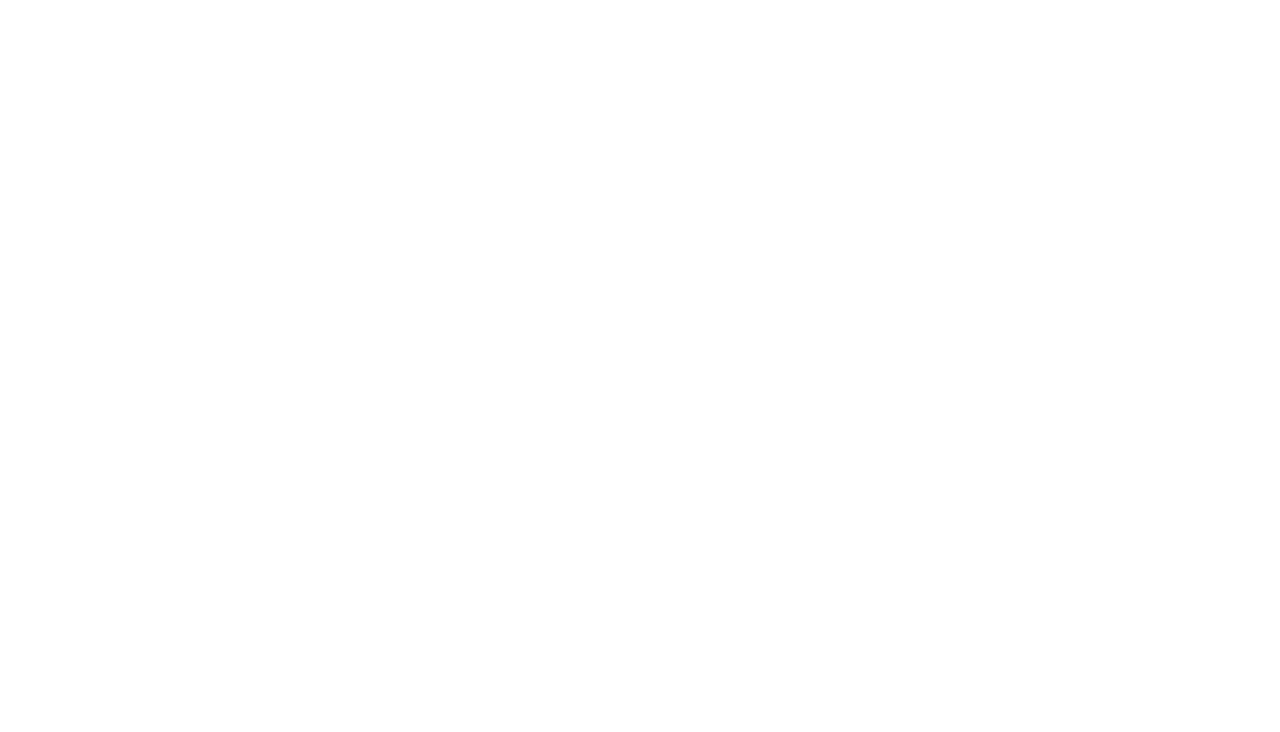
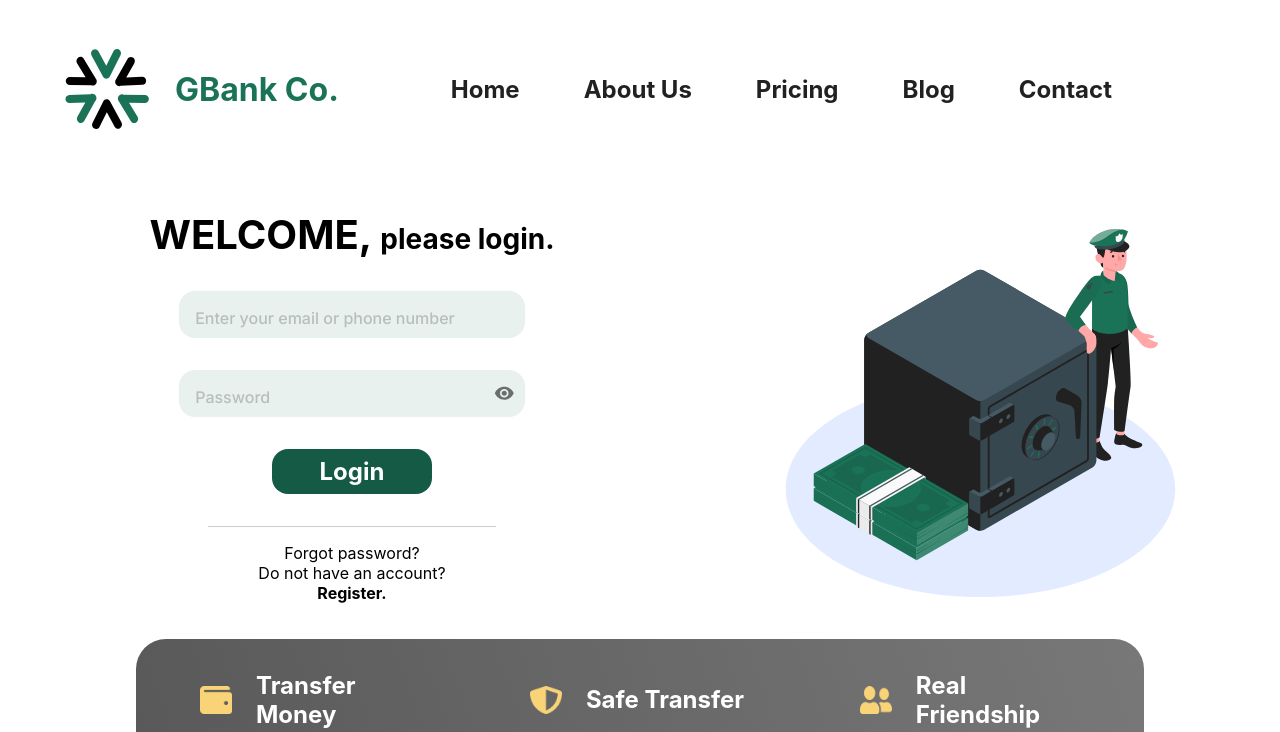
Before and after one commit to phuongtruongtdt/clag-vn-2022, a React (Create React App) app in the folder frontend/: page /login in a window 1280 px wide. Before the commit this address had no page. Shown: the top 732 px of the page. Built offline with nearby package versions, Linux system fonts and the light colour scheme.

Commit message:
fe: add Login page

```diff
--- a/frontend/src/App.tsx
+++ b/frontend/src/App.tsx
@@ -1,11 +1,13 @@
 import './App.css';
 import { Route, Routes } from 'react-router-dom';
 import HomePage from './pages/HomePage';
+import LoginPage from './pages/LoginPage';
 
 export const App = () => {
   return (
     <Routes>
       <Route path='/' element={<HomePage />} />
+      <Route path='/login' element={<LoginPage />} />
     </Routes>
   );
 };
--- a/frontend/src/components/Banner/index.tsx
+++ b/frontend/src/components/Banner/index.tsx
@@ -1,6 +1,6 @@
 import { Grid } from '@mui/material';
-import PlayCircleIcon from '@mui/icons-material/PlayCircle';
-import { StyledButton, StyledIcon, StyledImage, StyledTitle } from './style';
+import { StyledImage } from '../styles';
+import { StyledButton, StyledIcon, StyledTitle } from './style';
 
 const Banner = () => {
   return (
--- a/frontend/src/components/Banner/style.ts
+++ b/frontend/src/components/Banner/style.ts
@@ -23,9 +23,3 @@
   color: theme.color.yellow,
   fontSize: '2.5rem',
 }));
-
-export const StyledImage = styled('img')({
-  display: 'block',
-  width: '80%',
-  marginLeft: 'auto',
-});
--- a/frontend/src/components/Header/index.tsx
+++ b/frontend/src/components/Header/index.tsx
@@ -1,26 +1,51 @@
+import { StyledButton } from '../styles';
+import {
+  StyledContainer,
+  StyledLink,
+  StyledList,
+  StyledListItem,
+  StyledLogo,
+  StyledTitle,
+} from './style';
 
-import { StyledButton, StyledContainer, StyledLink, StyledList, StyledListItem, StyledLogo, StyledTitle } from './style'
-
-const Header = () => {
+interface HeaderProps {
+  isHomePage?: boolean;
+}
+const Header = (props: HeaderProps) => {
+  const { isHomePage } = props;
   return (
-    <StyledContainer>
+    <StyledContainer justify={isHomePage}>
       <StyledLogo href='/'>
-            <img src={process.env.PUBLIC_URL + "/img/logo.svg"}/>
+        <img src={process.env.PUBLIC_URL + '/img/logo.svg'} />
         <StyledTitle>GBank Co.</StyledTitle>
       </StyledLogo>
       <StyledList>
-            <StyledListItem><StyledLink href="#">Home</StyledLink></StyledListItem>
-            <StyledListItem><StyledLink href="#">About Us</StyledLink></StyledListItem>
-            <StyledListItem><StyledLink href="#">Pricing</StyledLink></StyledListItem>
-            <StyledListItem><StyledLink href="#">Blog</StyledLink></StyledListItem>
-            <StyledListItem><StyledLink href="#">Contact</StyledLink></StyledListItem>
+        <StyledListItem>
+          <StyledLink href='#'>Home</StyledLink>
+        </StyledListItem>
+        <StyledListItem>
+          <StyledLink href='#'>About Us</StyledLink>
+        </StyledListItem>
+        <StyledListItem>
+          <StyledLink href='#'>Pricing</StyledLink>
+        </StyledListItem>
+        <StyledListItem>
+          <StyledLink href='#'>Blog</StyledLink>
+        </StyledListItem>
+        <StyledListItem>
+          <StyledLink href='#'>Contact</StyledLink>
+        </StyledListItem>
       </StyledList>
+      {isHomePage && (
         <div>
-            <StyledButton isPrimary>Login</StyledButton>
-            <StyledButton>Register</StyledButton>
+          <StyledButton isPrimary href='/login'>
+            Login
+          </StyledButton>
+          <StyledButton href='/register'>Register</StyledButton>
         </div>
+      )}
     </StyledContainer>
-  )
-}
+  );
+};
 
-export default Header
+export default Header;
--- a/frontend/src/components/Header/style.ts
+++ b/frontend/src/components/Header/style.ts
@@ -1,9 +1,9 @@
 import { styled } from '@mui/material';
-export const StyledContainer = styled('div')({
-  display: 'flex',
-  justifyContent: 'space-between',
-  alignItems: 'center',
-});
+export const StyledContainer = styled('div')<{ justify?: boolean }>`
+  display: flex;
+  justify-content: ${(props) => (props.justify ? 'space-between' : 'none')};
+  align-items: center;
+`;
 export const StyledLogo = styled('a')({
   display: 'flex',
   alignItems: 'center',
@@ -13,10 +13,11 @@
   },
 });
 
-export const StyledList = styled('ul')({
-  display: 'inline-flex',
-  listStyle: 'none',
-});
+export const StyledList = styled('ul')<{ flex?: boolean }>`
+  display: inline-flex;
+  list-style: none;
+  margin-left: ${(props) => (props.flex ? '0' : '5rem')};
+`;
 
 export const StyledListItem = styled('li')(({ theme }) => ({
   margin: '0 2rem',
@@ -30,17 +31,6 @@
   textDecoration: 'none',
 }));
 
-export const StyledButton = styled('button')<{ isPrimary?: boolean }>`
-  color: ${(props) => (props.isPrimary ? '#1b7357' : '#fff')};
-  background: ${(props) => (props.isPrimary ? 'transparent' : '#1b7357')};
-  margin-right: ${(props) => (props.isPrimary ? '0.25rem' : '0')};
-  padding: ${(props) => (props.isPrimary ? '0.75rem 2.25rem' : '1rem 2.25rem')};
-  border-radius: 2rem;
-  font-size: 1.5rem;
-  font-weight: bold;
-  border: ${(props) => (props.isPrimary ? '4px solid #1b7357' : 'none')};
-`;
-
 export const StyledTitle = styled('span')(({ theme }) => ({
   color: theme.color.primary,
   fontWeight: theme.typography.fontWeightBold,
--- /dev/null
+++ b/frontend/src/components/styles.ts
@@ -0,0 +1,23 @@
+import { styled } from '@mui/material';
+
+export const PageContainer = styled('div')({
+  padding: '3rem 4rem',
+});
+
+export const StyledImage = styled('img')({
+  display: 'block',
+  width: '80%',
+  marginLeft: 'auto',
+});
+
+export const StyledButton = styled('a')<{ isPrimary?: boolean }>`
+  color: ${(props) => (props.isPrimary ? '#1b7357' : '#fff')};
+  background: ${(props) => (props.isPrimary ? 'transparent' : '#1b7357')};
+  margin-right: ${(props) => (props.isPrimary ? '0.25rem' : '0')};
+  padding: ${(props) => (props.isPrimary ? '0.75rem 2.25rem' : '1rem 2.25rem')};
+  border-radius: 2rem;
+  font-size: 1.5rem;
+  font-weight: bold;
+  text-decoration: none;
+  border: ${(props) => (props.isPrimary ? '4px solid #1b7357' : 'none')};
+`;
--- a/frontend/src/pages/HomePage/index.tsx
+++ b/frontend/src/pages/HomePage/index.tsx
@@ -2,14 +2,15 @@
 import Banner from '../../components/Banner';
 import Feature from '../../components/Feature';
 import Header from '../../components/Header';
+import { PageContainer } from '../../components/styles';
 
 const HomePage = () => {
   return (
-    <div style={{ padding: '3rem 4rem' }}>
-      <Header />
+    <PageContainer>
+      <Header isHomePage />
       <Banner />
       <Feature />
-    </div>
+    </PageContainer>
   );
 };
 
--- /dev/null
+++ b/frontend/src/pages/LoginPage/index.tsx
@@ -0,0 +1,120 @@
+import {
+  FormControl,
+  Grid,
+  IconButton,
+  InputAdornment,
+  InputLabel,
+  OutlinedInput,
+} from '@mui/material';
+import Visibility from '@mui/icons-material/Visibility';
+import VisibilityOff from '@mui/icons-material/VisibilityOff';
+import Feature from '../../components/Feature';
+import Header from '../../components/Header';
+import {
+  PageContainer,
+  StyledButton,
+  StyledImage,
+} from '../../components/styles';
+import { useState } from 'react';
+import {
+  StyledIconButton,
+  StyledInput,
+  StyledLabel,
+  StyledLink,
+  StyledLinkContainer,
+  StyledLoginButton,
+  StyledTitle,
+} from './style';
+
+interface State {
+  password: string;
+  username: string;
+  showPassword: boolean;
+}
+
+const LoginPage = () => {
+  const [values, setValues] = useState<State>({
+    password: '',
+    username: '',
+    showPassword: false,
+  });
+
+  const handleChange =
+    (prop: keyof State) => (event: React.ChangeEvent<HTMLInputElement>) => {
+      setValues({ ...values, [prop]: event.target.value });
+    };
+
+  const handleClickShowPassword = () => {
+    setValues({
+      ...values,
+      showPassword: !values.showPassword,
+    });
+  };
+
+  const handleMouseDownPassword = (
+    event: React.MouseEvent<HTMLButtonElement>
+  ) => {
+    event.preventDefault();
+  };
+
+  return (
+    <PageContainer>
+      <Header />
+      <Grid container style={{ marginTop: '3rem' }}>
+        <Grid xs={6} style={{ textAlign: 'center' }}>
+          <StyledTitle>
+            <span style={{ fontSize: '2.5rem' }}>WELCOME, </span>
+            please login.
+          </StyledTitle>
+          <FormControl style={{ width: '60%' }}>
+            <StyledInput
+              id='email'
+              placeholder='Enter your email or phone number'
+              type={'text'}
+              value={values.username}
+              onChange={handleChange('username')}
+            />
+          </FormControl>
+          <FormControl style={{ width: '60%', marginTop: '2rem' }}>
+            <StyledInput
+              id='adornment-password'
+              placeholder='Password'
+              type={values.showPassword ? 'text' : 'password'}
+              value={values.password}
+              onChange={handleChange('password')}
+              endAdornment={
+                <InputAdornment position='end'>
+                  <StyledIconButton
+                    aria-label='toggle password visibility'
+                    onClick={handleClickShowPassword}
+                    onMouseDown={handleMouseDownPassword}
+                    edge='end'
+                  >
+                    {values.showPassword ? <VisibilityOff /> : <Visibility />}
+                  </StyledIconButton>
+                </InputAdornment>
+              }
+              label='Password'
+            />
+          </FormControl>
+          <StyledLoginButton>Login</StyledLoginButton>
+          <StyledLinkContainer>
+            <StyledLink href='/forgot-password'>Forgot password?</StyledLink>
+            <p>
+              Do not have an account?{' '}
+              <StyledLink style={{ fontWeight: 'bold' }} href='/register'>
+                Register.
+              </StyledLink>
+            </p>
+          </StyledLinkContainer>
+        </Grid>
+        <Grid xs={6}>
+          <StyledImage src={process.env.PUBLIC_URL + '/img/banner.svg'} />
+        </Grid>
+      </Grid>
+      <Feature />
+    </PageContainer>
+  );
+};
+
+export default LoginPage;
--- /dev/null
+++ b/frontend/src/pages/LoginPage/style.ts
@@ -0,0 +1,68 @@
+import { IconButton, InputLabel, OutlinedInput, styled } from '@mui/material';
+import { StyledButton } from '../../components/styles';
+
+export const StyledTitle = styled('p')(({ theme }) => ({
+  fontWeight: theme.typography.fontWeightBold,
+  color: theme.color.black,
+  fontSize: '1.75rem',
+  margin: '2rem 0',
+}));
+
+export const StyledInput = styled(OutlinedInput)(({ theme }) => ({
+  borderRadius: '1rem',
+  backgroundColor: theme.color.green_light,
+  '& > fieldset': {
+    border: '0',
+  },
+  '& > input': {
+    padding: '1rem 1rem 0.5rem 1rem',
+    color: 'rgba(0, 0, 0, 0.5)',
+    fontWeight: '500',
+    fontSize: '1rem',
+    '&:-internal-autofill-selected': {
+      backgroundColor: `${theme.color.green_light}!important`,
+    },
+    '&:focus': {
+      color: theme.color.black,
+    },
+  },
+}));
+
+export const StyledLabel = styled(InputLabel)(({ theme }) => ({
+  color: 'rgba(0, 0, 0, 0.3)',
+  fontWeight: '300',
+  fontSize: '1.25rem',
+  padding: '0 1rem',
+}));
+
+export const StyledIconButton = styled(IconButton)(({ theme }) => ({
+  '& svg': {
+    width: '0.5em',
+    height: '0.5em',
+  },
+}));
+
+export const StyledLoginButton = styled(StyledButton)(({ theme }) => ({
+  display: 'block',
+  width: '10rem',
+  margin: '0 auto',
+  background: theme.color.green_bold,
+  borderRadius: '1rem',
+  marginTop: '2rem',
+  padding: '0.5rem 2.25rem',
+  '&:hover': {
+    cursor: 'pointer',
+  },
+}));
+
+export const StyledLinkContainer = styled('div')(({ theme }) => ({
+  width: '50%',
+  margin: '2rem auto 0',
+  padding: '1rem 2rem',
+  borderTop: '1px solid rgba(0, 0, 0, 0.2)',
+}));
+
+export const StyledLink = styled('a')(({ theme }) => ({
+  textDecoration: 'none',
+  color: theme.color.black,
+}));
--- a/frontend/src/theme/index.ts
+++ b/frontend/src/theme/index.ts
@@ -11,7 +11,7 @@
     grey: '#9d9d9d',
     grey_100: '#fafafa',
     yellow: '#f8d377',
-    green_bold: '145a44',
+    green_bold: '#145a44',
     green_light: '#e8f1ee',
     green_neon: '27feba',
   },
```
Lines whose indentation alone changed are shown as unchanged.
